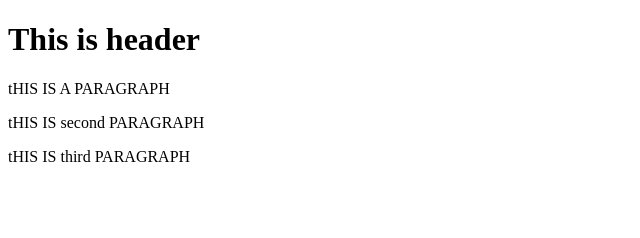
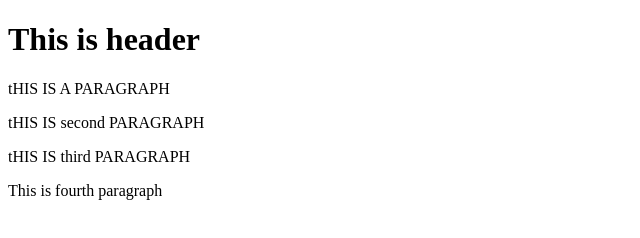
Before and after one commit to Ishannn05/Bootstrap-Test, a website: page index.html in a window 1280 px wide. Shown: the whole page, without its empty margins (0-640 px from the left). Drawn offline with Linux system fonts and the light colour scheme.

```diff
--- a/index.html
+++ b/index.html
@@ -8,5 +8,6 @@
 		<p>tHIS IS A PARAGRAPH</p>
 		<p>tHIS IS second PARAGRAPH</p>
 		<p>tHIS IS third PARAGRAPH</p>
+		<p>This is fourth paragraph</p>
 	</body>
 </html>
```
Also changed, not shown: package.json (added, +24 -0 lines), 2 other files.
